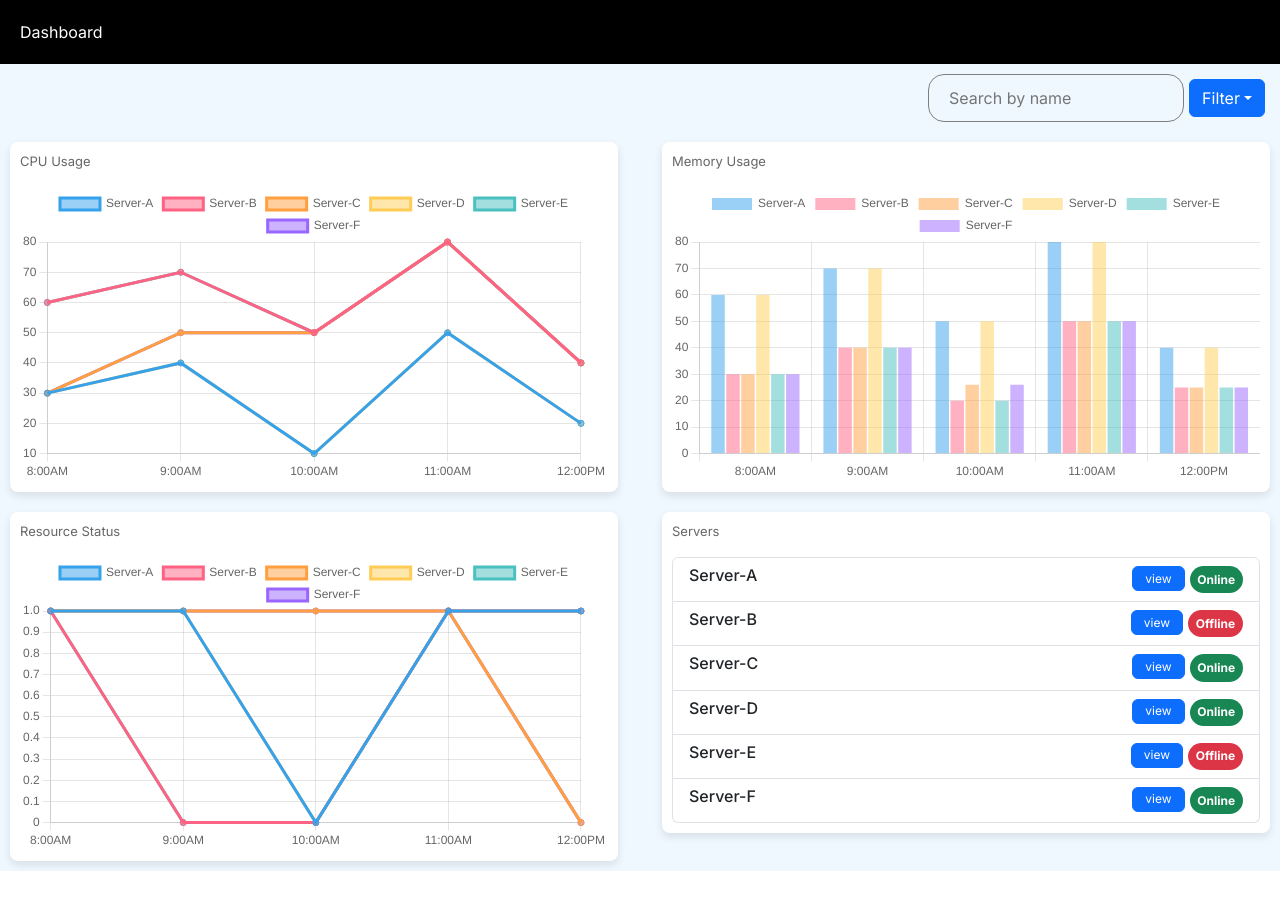
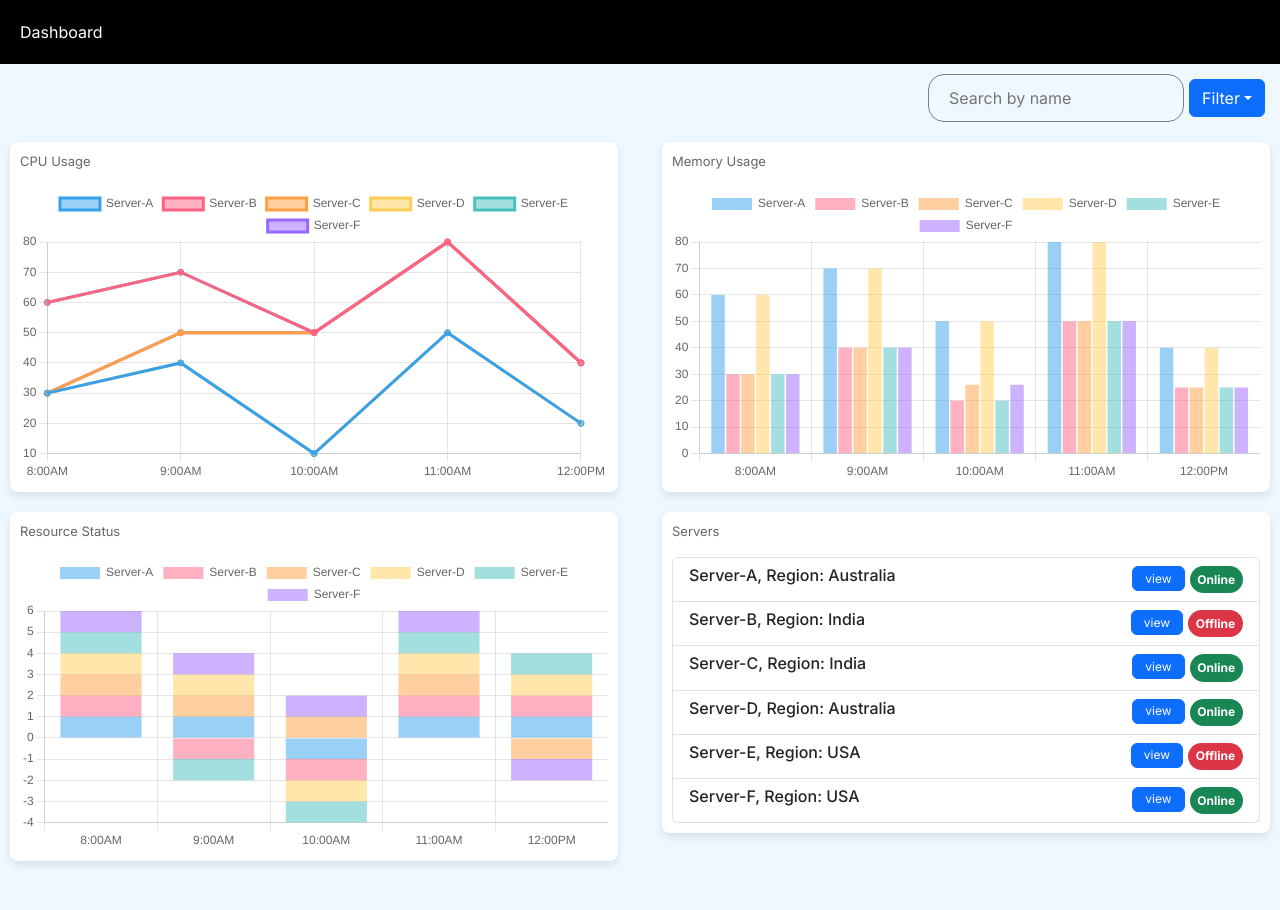
Before and after one commit to vipin-developer/dashboard, a Next.js app: page / in a window 1280 px wide. Shown: the top 910 px of the page. Before the commit the page ends 871 px from the top, so only its background shows below. Built offline with nearby package versions, Linux system fonts and the light colour scheme.

Commit message:
fix: added server status chart

```diff
--- a/src/app/dashboard/page.js
+++ b/src/app/dashboard/page.js
@@ -1,10 +1,9 @@
-"use client"
+"use client";
 import styles from "./page.module.css";
 import Container from "react-bootstrap/Container";
 import Row from "react-bootstrap/Row";
 import Col from "react-bootstrap/Col";
 import CardComponent from "../card-component/page";
-import jsonData from "../../mock-data/mockData.json";
 import { useEffect, useState } from "react";
 import Chart from "chart.js/auto";
 import { Line, Bar } from "react-chartjs-2";
@@ -13,12 +12,12 @@ import ListComponent from "../list-component/page";
 import { Dropdown, DropdownButton } from "react-bootstrap";
 
 const serverArray = [
-  { name: "Server-A", status: "Online" },
-  { name: "Server-B", status: "Offline" },
-  { name: "Server-C", status: "Online" },
-  { name: "Server-D", status: "Online" },
-  { name: "Server-E", status: "Offline" },
-  { name: "Server-F", status: "Online" },
+  { name: "Server-A", status: "Online", region: "Australia" },
+  { name: "Server-B", status: "Offline", region: "India" },
+  { name: "Server-C", status: "Online", region: "India" },
+  { name: "Server-D", status: "Online", region: "Australia" },
+  { name: "Server-E", status: "Offline", region: "USA" },
+  { name: "Server-F", status: "Online", region: "USA" },
 ];
 
 const Dashboard = () => {
@@ -38,8 +37,10 @@ const Dashboard = () => {
     const term = value;
     setSearchTerm(term);
     // Filtering the data based on the search term
-    const results = serverArray.filter((item) =>
-      item[serachKey].toLowerCase().includes(term.toLowerCase())
+    const results = serverArray.filter(
+      (item) =>
+        item[serachKey].toLowerCase().includes(term.toLowerCase()) ||
+        item["region"].toLowerCase().includes(term.toLowerCase())
     );
     if (results.length) {
       setServerList(results);
@@ -76,7 +77,7 @@ const Dashboard = () => {
   }, [searchTerm]);
 
   return (
-    <Container>
+    <Container className={styles.dashboardDiv}>
       <Row>
         <Col className={styles.searchCol}>
           <input
@@ -99,7 +100,8 @@ const Dashboard = () => {
             </Dropdown.Item>
           </DropdownButton>
           {/* <h5 className={styles.searchTerm}>{searchTerm}</h5> */}
-          {searchTerm !== "" && searchTerm==="Online" || searchTerm === "Offline" && (
+          {(searchTerm !== "" && searchTerm === "Online") ||
+            (searchTerm === "Offline" && (
               <p
                 className={styles.clear}
                 onClick={() => {
@@ -109,7 +111,7 @@ const Dashboard = () => {
               >
                 Clear
               </p>
-          )}
+            ))}
         </Col>
       </Row>
 
@@ -128,7 +130,19 @@ const Dashboard = () => {
       <Row>
         <Col>
           <CardComponent title="Resource Status">
-            <Line data={resouceStatus} />
+            <Bar
+              options={{
+                scales: {
+                  x: {
+                    stacked: true,
+                  },
+                  y: {
+                    stacked: true,
+                  },
+                },
+              }}
+              data={resouceStatus}
+            />
           </CardComponent>
         </Col>
         <Col>
--- a/src/app/dashboard/page.module.css
+++ b/src/app/dashboard/page.module.css
@@ -21,6 +21,10 @@
 .searchTerm{
     margin: 5px;
 }
+.dashboardDiv{
+    position: absolute;
+  top:8%;
+}
 /* Media query for mobile devices */
 @media only screen and (max-width: 768px) {
     /* Styles specific to mobile devices go here */
--- a/src/app/header/page.js
+++ b/src/app/header/page.js
@@ -1,6 +1,6 @@
 import styles from "./page.module.css";
 const Header = () => {
-  return <div className={styles.dashboard}>Dashboard</div>;
+  return <div className={styles.header}>Dashboard</div>;
 };
 
 export default Header;
--- a/src/app/header/page.module.css
+++ b/src/app/header/page.module.css
@@ -1,8 +1,11 @@
-.dashboard{
+.header{
     background-color: black; /* Header background color */
     padding: 20px;
     display: flex;
     justify-content: space-between;
     align-items: center;
     color: white;
+    position: fixed;
+    width: 100vw;
+    z-index: 2;
 }
--- a/src/app/helper/helper.js
+++ b/src/app/helper/helper.js
@@ -22,7 +22,7 @@ export const loadAllNotification = () => {
   Object.keys(jsonData).map((server) => {
     notificationObj.push(...jsonData[server].alertNotifications);
   });
-  notificationObj.forEach(handleNotification);
+//   notificationObj.forEach(handleNotification);
 };
 const handleNotification = (notificationObj) => {
   const options = {
--- a/src/app/list-component/page.js
+++ b/src/app/list-component/page.js
@@ -8,7 +8,8 @@ const ListComponent = ({ listData }) => {
       {listData?.map((list) => {
         return (
           <ListGroup.Item className={styles.listItem} key={list.name}>
-            <h6 className={styles.serverName}>{list.name}</h6>
+            <h6 className={styles.serverName}>{list.name},&nbsp;Region: {list.region}</h6>
+
             <ServerDetails server={list} />
             {list.status === "Online" ? (
               <Badge className={styles.statusBadge} pill bg="success">
--- a/src/app/modal-component/page.js
+++ b/src/app/modal-component/page.js
@@ -50,7 +50,7 @@ function ServerDetails({ server }) {
       <Modal show={show} fullscreen={fullscreen} onHide={() => setShow(false)}>
         <Modal.Header closeButton>
           <Modal.Title>
-            {server?.name}
+            {server?.name},&nbsp;Region: {server.region}
             <div
               className={
                 server?.status === "Online"
--- a/src/app/page.js
+++ b/src/app/page.js
@@ -24,6 +24,7 @@ export default function Home() {
       <Row>
         <Col><Dashboard/></Col>
       </Row>
+
     </Container>
 
     </main>
--- a/src/app/page.module.css
+++ b/src/app/page.module.css
@@ -3,6 +3,6 @@
   flex-direction: column;
   justify-content: space-between;
   align-items: center;
-  min-height: 100vh;
+  min-height: 140vh;
   background-color: aliceblue;
 }
--- a/src/mock-data/mockData.json
+++ b/src/mock-data/mockData.json
@@ -1,6 +1,7 @@
 {
   "Server-A": {
     "currentStatus": "Online",
+    "region":"Australia",
     "serverStatus": [
       {
         "timestamp": "2022-01-01T08:00:00",
@@ -15,7 +16,7 @@
       {
         "timestamp": "2022-01-01T10:00:00",
         "resource": "status",
-        "status": 0
+        "status": -1
       },
       {
         "timestamp": "2022-01-01T11:00:00",
@@ -57,6 +58,7 @@
   },
   "Server-B": {
     "currentStatus": "Offline",
+    "region":"India",
     "serverStatus": [
       {
         "timestamp": "2022-01-01T08:00:00",
@@ -66,12 +68,12 @@
       {
         "timestamp": "2022-01-01T09:00:00",
         "resource": "status",
-        "status": 0
+        "status": -1
       },
       {
         "timestamp": "2022-01-01T10:00:00",
         "resource": "status",
-        "status": 0
+        "status": -1
       },
       {
         "timestamp": "2022-01-01T11:00:00",
@@ -107,6 +109,7 @@
   },
   "Server-C": {
     "currentStatus": "Online",
+    "region":"India",
     "serverStatus": [
       {
         "timestamp": "2022-01-01T08:00:00",
@@ -131,7 +134,7 @@
       {
         "timestamp": "2022-01-01T12:00:00",
         "resource": "status",
-        "status": 0
+        "status": -1
       }
     ],
     "resourceUsage": [
@@ -157,6 +160,7 @@
   },
   "Server-D": {
     "currentStatus": "Online",
+    "region":"Australia",
     "serverStatus": [
       {
         "timestamp": "2022-01-01T08:00:00",
@@ -171,7 +175,7 @@
       {
         "timestamp": "2022-01-01T10:00:00",
         "resource": "status",
-        "status": 0
+        "status": -1
       },
       {
         "timestamp": "2022-01-01T11:00:00",
@@ -213,6 +217,7 @@
   },
   "Server-E": {
     "currentStatus": "Offline",
+    "region":"USA",
     "serverStatus": [
       {
         "timestamp": "2022-01-01T08:00:00",
@@ -222,12 +227,12 @@
       {
         "timestamp": "2022-01-01T09:00:00",
         "resource": "status",
-        "status": 0
+        "status": -1
       },
       {
         "timestamp": "2022-01-01T10:00:00",
         "resource": "status",
-        "status": 0
+        "status": -1
       },
       {
         "timestamp": "2022-01-01T11:00:00",
@@ -263,6 +268,7 @@
   },
   "Server-F": {
     "currentStatus": "Online",
+    "region":"USA",
     "serverStatus": [
       {
         "timestamp": "2022-01-01T08:00:00",
@@ -287,7 +293,7 @@
       {
         "timestamp": "2022-01-01T12:00:00",
         "resource": "status",
-        "status": 0
+        "status": -1
       }
     ],
     "resourceUsage": [
```
Lines whose indentation alone changed are shown as unchanged.
